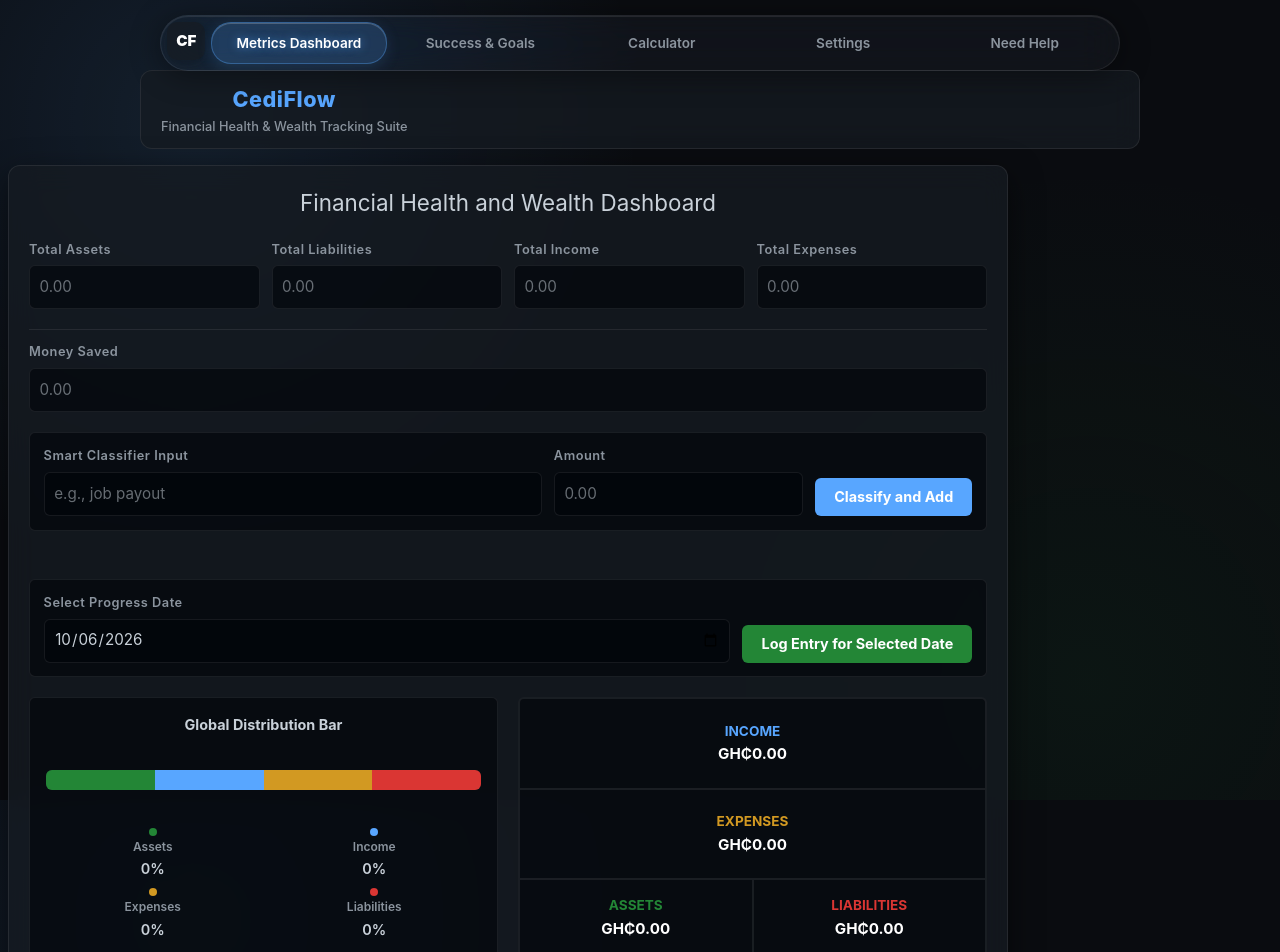
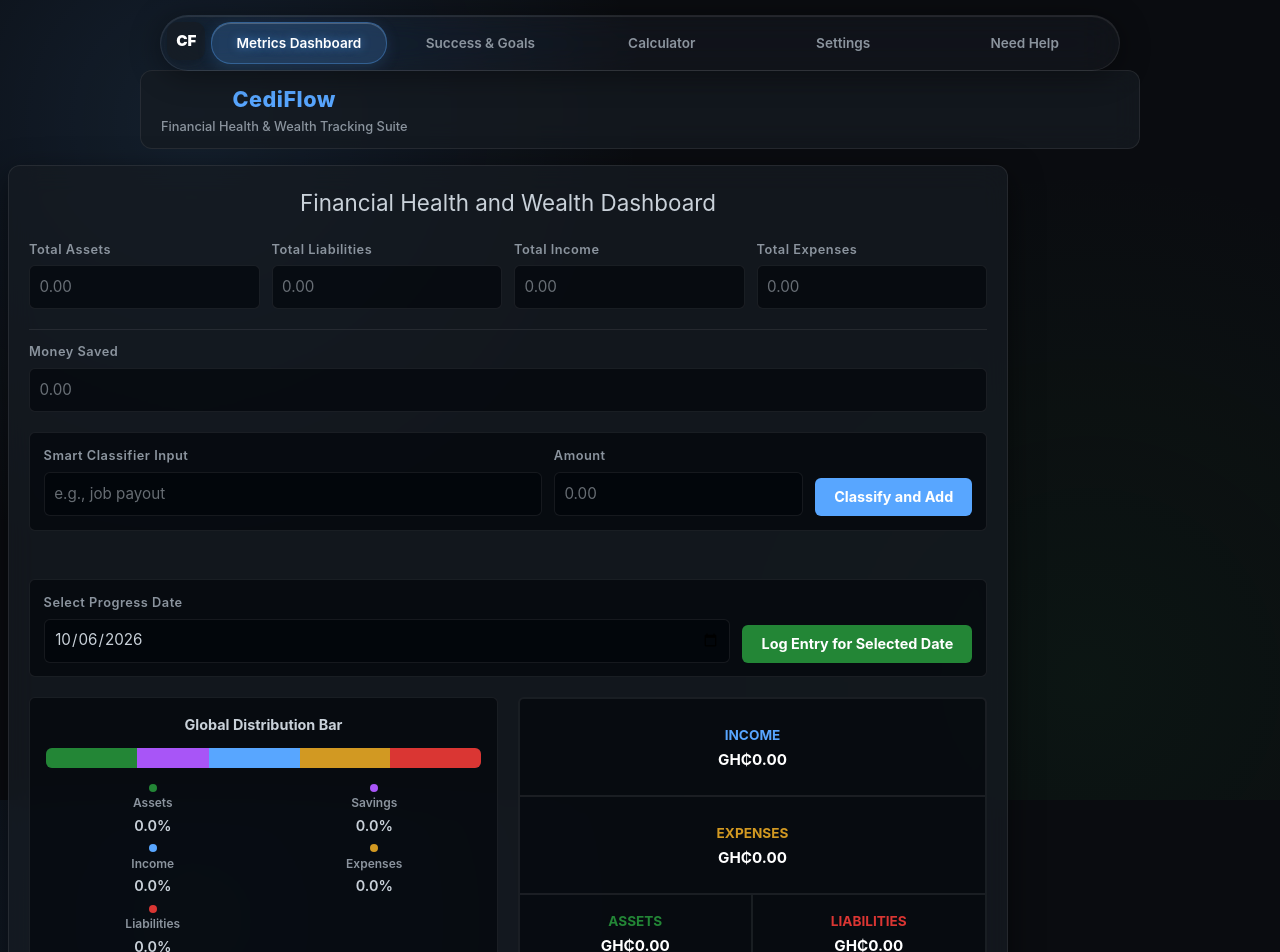
Before and after one commit to Hemlock-R/cediflow-finance-tracker, a React (Vite) app: page / in a window 1280 px wide. Shown: the top 952 px of the page. Built offline with nearby package versions, Linux system fonts and the light colour scheme; the HTML template or start-up script is replaced by a standard one.

Commit message:
update logic

```diff
--- a/script.js
+++ b/script.js
@@ -202,6 +202,8 @@
     niStatus: document.getElementById("netIncomeStatus"),
     advisorPanel: document.getElementById("blueprintContent"),
     historyBody: document.getElementById("historyBody"),
+    barSavings: document.getElementById("barSavings"),
+    pctSavings: document.getElementById("pctSavings"),
   };
 }
 
@@ -665,36 +667,85 @@
     }
   }
 
-  const grandTotal = assets + liabilities + income + expenses;
-  if (grandTotal === 0) {
-    if (ui.barAsset)
-      ui.barAsset.style.width =
-        ui.barIncome.style.width =
-        ui.barExpense.style.width =
-        ui.barLiability.style.width =
-          "25%";
-    if (ui.pctAsset)
-      ui.pctAsset.textContent =
-        ui.pctIncome.textContent =
-        ui.pctExpense.textContent =
-        ui.pctLiability.textContent =
-          "0%";
-  } else {
-    const aP = (assets / grandTotal) * 100;
-    const iP = (income / grandTotal) * 100;
-    const eP = (expenses / grandTotal) * 100;
-    const lP = (liabilities / grandTotal) * 100;
-
-    if (ui.barAsset) ui.barAsset.style.width = `${aP}%`;
-    if (ui.barIncome) ui.barIncome.style.width = `${iP}%`;
-    if (ui.barExpense) ui.barExpense.style.width = `${eP}%`;
-    if (ui.barLiability) ui.barLiability.style.width = `${lP}%`;
-
-    if (ui.pctAsset) ui.pctAsset.textContent = `${aP.toFixed(1)}%`;
-    if (ui.pctIncome) ui.pctIncome.textContent = `${iP.toFixed(1)}%`;
-    if (ui.pctExpense) ui.pctExpense.textContent = `${eP.toFixed(1)}%`;
-    if (ui.pctLiability) ui.pctLiability.textContent = `${lP.toFixed(1)}%`;
-  }
+  // GLOBAL DISTRIBUTION BAR — totals from all saved history
+  const historyForDistribution = getHistory();
+
+  const distributionTotals = historyForDistribution.reduce(
+    (totals, item) => {
+      totals.assets += Number(item.calculatedAssets ?? item.assets ?? 0);
+      totals.income += Number(item.income ?? 0);
+      totals.expenses += Number(item.expenses ?? 0);
+      totals.liabilities += Number(item.liabilities ?? 0);
+      totals.liabilitie += Number(item.liabilities ?? 0);
+
+      return totals;
+    },
+    {
+      assets: 0,
+      income: 0,
+      expenses: 0,
+      liabilities: 0,
+    },
+  );
+
+  const savings = snapshot.savings;
+
+  const grandTotal = assets + savings + income + expenses + liabilities;
+
+  const distributionBars = [
+    { bar: ui.barAsset, pct: ui.pctAsset, value: assets },
+    { bar: ui.barSavings, pct: ui.pctSavings, value: savings },
+    { bar: ui.barIncome, pct: ui.pctIncome, value: income },
+    { bar: ui.barExpense, pct: ui.pctExpense, value: expenses },
+    { bar: ui.barLiability, pct: ui.pctLiability, value: liabilities },
+  ];
+
+  distributionBars.forEach(({ bar, pct, value }) => {
+    const percentage = grandTotal > 0 ? (value / grandTotal) * 100 : 0;
+
+    if (bar) {
+      bar.style.width = `${grandTotal > 0 ? percentage : 20}%`;
+    }
+
+    if (pct) {
+      pct.textContent = `${percentage.toFixed(1)}%`;
+    }
+  });
+
+  const categories = [
+    {
+      total: distributionTotals.assets,
+      bar: ui.barAsset,
+      label: ui.pctAsset,
+    },
+    {
+      total: distributionTotals.income,
+      bar: ui.barIncome,
+      label: ui.pctIncome,
+    },
+    {
+      total: distributionTotals.expenses,
+      bar: ui.barExpense,
+      label: ui.pctExpense,
+    },
+    {
+      total: distributionTotals.liabilities,
+      bar: ui.barLiability,
+      label: ui.pctLiability,
+    },
+  ];
+
+  categories.forEach(({ total, bar, label }) => {
+    const percentage = grandTotal > 0 ? (total / grandTotal) * 100 : 0;
+
+    if (bar) {
+      bar.style.width = `${grandTotal > 0 ? percentage : 25}%`;
+    }
+
+    if (label) {
+      label.textContent = `${percentage.toFixed(1)}%`;
+    }
+  });
 
   const netWorth = assets - liabilities;
   if (ui.nwDisplay) {
@@ -736,7 +787,7 @@
         "Enter numbers to isolate exactly which quadrant holds leverage logic runtime properties.";
     }
   }
-};
+};;
 
 function generateWealthAdvice(snapshot) {
   const {
@@ -841,12 +892,12 @@
     Number(item.liabilities ?? 0),
   );
 
-  const assets =
-    assetValues.reduce((total, value) => total + value, 0) / assetValues.length;
-
-  const liabilities =
-    liabilityValues.reduce((total, value) => total + value, 0) /
-    liabilityValues.length;
+  const assets = assetValues.reduce((total, value) => total + value, 0);
+
+  const liabilities = liabilityValues.reduce(
+    (total, value) => total + value,
+    0,
+  );
 
   const income = sortedHistory.reduce(
     (total, item) => total + Number(item.income || 0),
@@ -1096,6 +1147,37 @@
   showSiteMessage("History entry updated successfully!", "success");
 }
 
+window.deleteEntry = async function deleteEntry(id) {
+  const confirmed = await showConfirmMessage(
+    "Confirm entry deletion",
+    "Are you sure you want to delete this financial history entry?",
+    "Yes, Delete",
+  );
+
+  if (!confirmed) return;
+
+  const history = getHistory();
+  const updatedHistory = history.filter(
+    (item) => String(item.id) !== String(id),
+  );
+
+  if (updatedHistory.length === history.length) {
+    showSiteMessage("The history entry could not be found.", "error");
+    return;
+  }
+
+  localStorage.setItem(
+    "wealthDashboardHistory",
+    JSON.stringify(updatedHistory),
+  );
+
+  renderHistoryTable();
+  calculateAndCompare();
+  calculateSuccessMetrics();
+
+  showSiteMessage("History entry deleted successfully.", "success");
+};
+
 window.renderHistoryTable = function renderHistoryTable() {
   if (!ui.historyBody) ui = getUIElements();
   if (!ui.historyBody) return;
@@ -1190,6 +1272,18 @@
   const periodEl = document.getElementById("goalPeriod");
   const amountEl = document.getElementById("goalAmount");
 
+  const duplicateGoal = systemGoals.some(
+    (goal) => goal.type === type && goal.period === period,
+  );
+
+  if (duplicateGoal) {
+    showSiteMessage(
+      `You already have a ${period} goal for this objective. Remove the existing goal before creating another.`,
+      "warning",
+    );
+    return;
+  }
+
   if (!typeEl || !periodEl || !amountEl) return;
 
   const type = typeEl.value;
@@ -1307,11 +1401,12 @@
     }
   }
 
-  const saved = parseFloat(ui.savedMoney?.value) || 0;
-  const assets = parseFloat(ui.assets?.value) || 0;
-  const liabilities = parseFloat(ui.liabilities?.value) || 0;
-  const income = parseFloat(ui.income?.value) || 0;
-  const expenses = parseFloat(ui.expenses?.value) || 0;
+  const snapshot = getDashboardFinancialSnapshot();
+
+  const assets = snapshot.assets;
+  const liabilities = snapshot.liabilities;
+  const income = snapshot.income;
+  const expenses = snapshot.expenses;
 
   const latestEntry = history.length > 0 ? history[0] : null;
 
@@ -1324,16 +1419,34 @@
     0,
   );
 
-  const actualExpenses = latestEntry
-    ? Number(latestEntry.expenses || 0)
-    : expenses;
+  const actualExpenses = history.reduce(
+    (total, entry) => total + Number(entry.expenses || 0),
+    0,
+  );
 
   let score = 50;
-  if (assets > liabilities) score += 15;
-  else if (assets < liabilities) score -= 15;
-  if (income > expenses) score += 15;
-  else if (income < expenses) score -= 15;
-  if (saved > 0) score += 10;
+
+  if (assets > liabilities) {
+    score += 15;
+  } else if (assets < liabilities) {
+    score -= 15;
+  }
+
+  if (income > expenses) {
+    score += 15;
+  } else if (income < expenses) {
+    score -= 15;
+  }
+
+  if (actualSavings > 0) {
+    score += 10;
+  }
+
+  if (actualNetWorth > 0) {
+    score += 10;
+  }
+
+  score = Math.max(0, Math.min(100, score));
   if (score > 100) score = 100;
   if (score < 0) score = 0;
 
--- a/src/App.jsx
+++ b/src/App.jsx
@@ -208,6 +208,7 @@
 
               <div className="visual-bar-container">
                 <div className="bar-segment" id="barAsset"></div>
+                <div className="bar-segment" id="barSavings"></div>
                 <div className="bar-segment" id="barIncome"></div>
                 <div className="bar-segment" id="barExpense"></div>
                 <div className="bar-segment" id="barLiability"></div>
@@ -221,7 +222,13 @@
                     25%
                   </span>
                 </div>
-
+                <div className="legend-item">
+                  <span className="dot dot-savings"></span>
+                  <span className="legend-label">Savings</span>
+                  <span className="legend-value" id="pctSavings">
+                    20%
+                  </span>
+                </div>
                 <div className="legend-item">
                   <span className="dot dot-income"></span>
                   <span className="legend-label">Income</span>
@@ -229,7 +236,6 @@
                     25%
                   </span>
                 </div>
-
                 <div className="legend-item">
                   <span className="dot dot-expense"></span>
                   <span className="legend-label">Expenses</span>
@@ -237,7 +243,6 @@
                     25%
                   </span>
                 </div>
-
                 <div className="legend-item">
                   <span className="dot dot-liability"></span>
                   <span className="legend-label">Liabilities</span>
--- a/style.css
+++ b/style.css
@@ -346,9 +346,15 @@
 
 .visualization-layout {
   display: grid;
-  grid-template-columns: 1fr 1fr;
+  grid-template-columns: repeat(2, minmax(0, 1fr));
   gap: 1.25rem;
   width: 100%;
+  min-width: 0;
+}
+
+.visualization-layout > * {
+  min-width: 0;
+  max-width: 100%;
 }
 
 .comp-box {
@@ -396,6 +402,10 @@
 #barLiability {
   background-color: var(--color-liability);
 }
+#barSavings {
+background-color: #a855f7;
+}
+
 
 .legend-grid {
   display: grid;
@@ -436,6 +446,10 @@
 .dot-liability {
   background-color: var(--color-liability);
 }
+.dot-savings {
+background-color: #a855f7;
+}
+
 
 .sketch-table-container {
   background-color: var(--bg-input);
@@ -446,22 +460,13 @@
   flex-direction: column;
   min-height: 260px;
   max-height: 400px;
+  width: 100%;
+  min-width: 0;
 }
 
-.sketch-row {
-  display: flex;
-  flex-direction: column;
-  justify-content: center;
-  align-items: center;
-  padding: 0.4rem;
-  text-align: center;
-  font-weight: bold;
-  font-size: 0.85rem;
-  overflow: hidden;
-  min-height: 50px;
-  flex: var(--flex-income);
-  transition: flex 0.65s ease;
-}
+
+
+
 .sketch-income {
   border-bottom: 2px solid var(--border-color);
   color: var(--color-income);
@@ -472,25 +477,63 @@
   flex: var(--flex-expenses);
 }
 .sketch-split {
-  display: flex;
-  flex-direction: row;
+  display: grid;
+  grid-template-columns: minmax(0, 1fr) minmax(0, 1fr);
   min-height: 70px;
   flex: var(--flex-split);
+  min-width: 0;
+  overflow: hidden;
+}
+
+
+
+.sketch-row {
+  display: flex;
+  flex-direction: column;
+  justify-content: center;
+  align-items: center;
+  padding: 0.6rem;
+  text-align: center;
+  font-weight: bold;
+  font-size: 0.85rem;
+  overflow: visible;
+  overflow-wrap: anywhere;
+  min-width: 0;
+  min-height: 65px;
+  flex: var(--flex-income);
   transition: flex 0.65s ease;
 }
+
 .sketch-col {
   display: flex;
   flex-direction: column;
   justify-content: center;
   align-items: center;
-  padding: 0.4rem;
+  padding: 0.6rem;
   text-align: center;
   font-weight: bold;
   font-size: 0.85rem;
-  overflow: hidden;
-  min-width: 60px;
-  transition: flex 0.65s ease;
+  overflow: visible;
+  overflow-wrap: anywhere;
+  min-width: 0;
+  min-height: 70px;
 }
+
+.sketch-val {
+  display: block;
+  font-size: clamp(0.75rem, 1.5vw, 0.95rem);
+  line-height: 1.4;
+  margin-top: 0.25rem;
+  color: #ffffff;
+  white-space: normal;
+  overflow-wrap: anywhere;
+  word-break: break-word;
+  text-align: center;
+  max-width: 100%;
+  min-width: 0;
+}
+
+
 .sketch-assets {
   border-right: 2px solid var(--border-color);
   color: var(--color-asset);
@@ -500,16 +543,9 @@
   color: var(--color-liability);
   flex: var(--flex-liabilities);
 }
-.sketch-val {
-  display: block;
-  font-size: 0.95rem;
-  margin-top: 0.15rem;
-  color: #ffffff;
-  white-space: nowrap;
-  text-overflow: ellipsis;
-  overflow: hidden;
-  width: 90%;
-}
+
+
+
 
 .results-section {
   display: grid;
```
Lines whose indentation alone changed are shown as unchanged.
